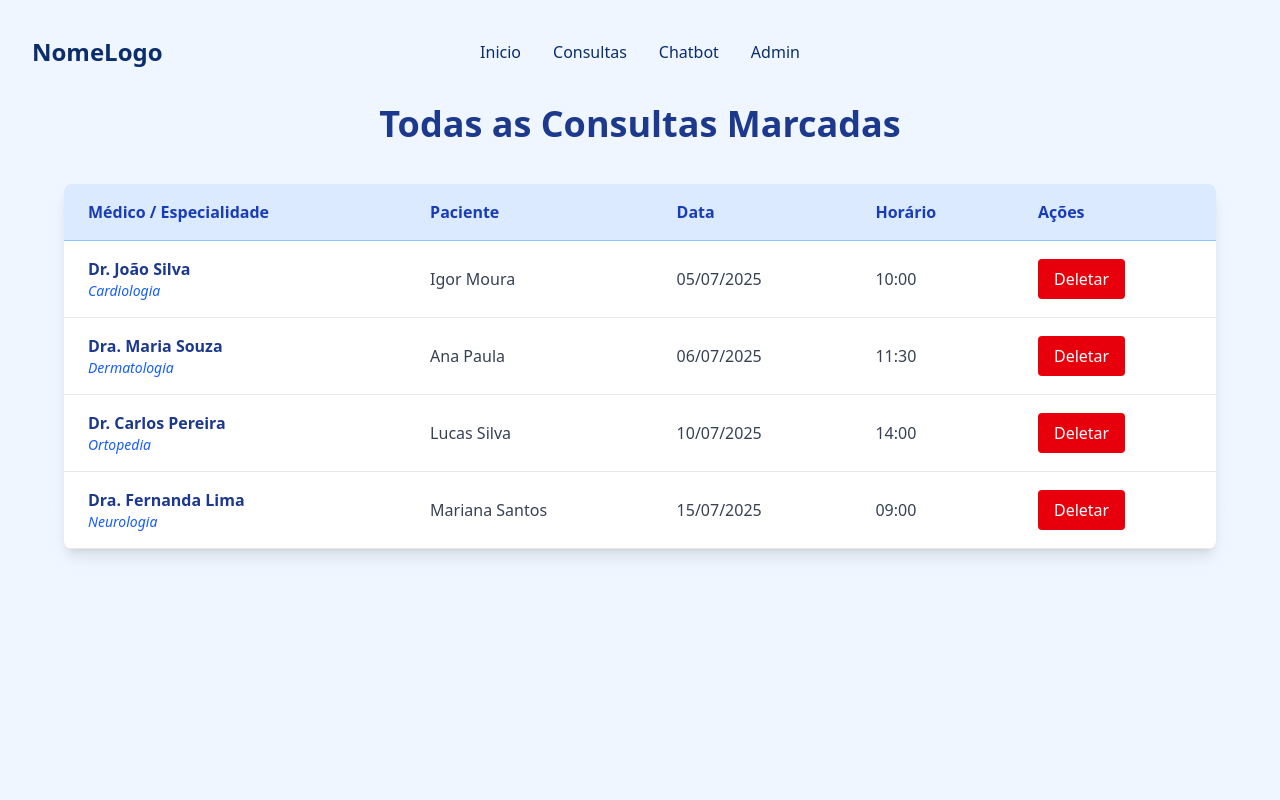
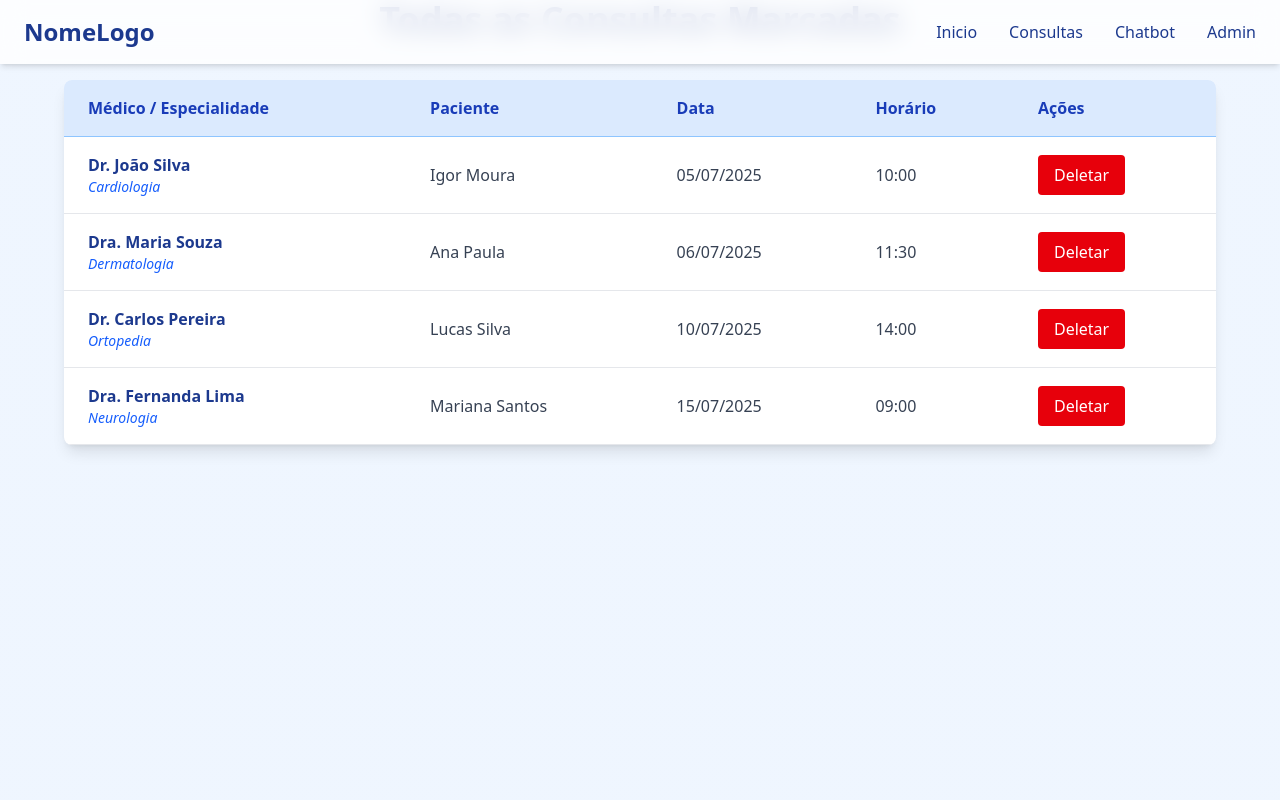
Before and after one commit to igormooura/ChatBot, a React (Vite) app in the folder frontend/: page /admin in a window 1280 px wide. Shown: the top 800 px of the page. Built offline with nearby package versions, Linux system fonts and the light colour scheme.

Commit message:
fix: agora a header não atrapalha a div central a centralizar sim é isso

```diff
--- a/frontend/src/components/Header/Header.tsx
+++ b/frontend/src/components/Header/Header.tsx
@@ -3,65 +3,84 @@ import { TfiClose, TfiAlignLeft } from "react-icons/tfi";
 import { Link } from "react-router-dom";
 
 const Header = () => {
-  const [nav, setNav] = useState(false);
-  const handleClick = () => setNav(!nav);
+  const [navOpen, setNavOpen] = useState(false);
+
+  const toggleNav = () => setNavOpen((prev) => !prev);
+  const closeNav = () => setNavOpen(false);
 
   return (
-    <header className="w-full px-8 py-9 bg-blue-50 flex items-center justify-between relative">
-      <div className="text-2xl font-bold text-[#0B2D6B] z-10">NomeLogo</div>
+    <>
+      <header className="fixed top-0 left-0 w-full bg-white/80 backdrop-blur-md shadow-md z-30">
+        <div className="max-w-7xl mx-auto flex items-center justify-between px-6 py-4">
+          <div className="text-2xl font-bold text-blue-900 cursor-pointer">
+            <Link to="/" onClick={closeNav}>
+              NomeLogo
+            </Link>
+          </div>
 
-      <nav className="hidden md:flex absolute left-1/2 transform -translate-x-1/2 space-x-8">
-        <Link to="/" className="text-[#0B2D6B] font-medium">
+          <nav className="hidden md:flex space-x-8 text-blue-900 font-medium">
+            <Link to="/" onClick={closeNav} className="hover:text-blue-700 hover:underline">
               Inicio
             </Link>
-         {/* depois pra vai pra /user */}
-        <Link to="/login" onClick={() => setNav(false)} className="text-[#0B2D6B] font-medium">
+            <Link to="/user" onClick={closeNav} className="hover:text-blue-700 hover:underline">
               Consultas
             </Link>
-        <Link to="/chatbot" className="text-[#0B2D6B] font-medium">
+            <Link to="/chatbot" onClick={closeNav} className="hover:text-blue-700 hover:underline">
               Chatbot
             </Link>
-        {/* depois pra vai pra /admin */}
-        <Link to="/login" className="text-[#0B2D6B] font-medium">
+            <Link to="/admin" onClick={closeNav} className="hover:text-blue-700 hover:underline">
               Admin
             </Link>
           </nav>
 
-      {/* Mobile */}
-      <div className="md:hidden text-[#0B2D6B] z-10" onClick={handleClick}>
-        {nav ? <TfiClose size={24} /> : <TfiAlignLeft size={24} />}
+          <button
+            onClick={toggleNav}
+            className="md:hidden text-blue-900 focus:outline-none"
+            aria-label="Toggle menu"
+          >
+            {navOpen ? <TfiClose size={28} /> : <TfiAlignLeft size={28} />}
+          </button>
         </div>
+      </header>
 
-      {/* Mobile */}
+
+
       <div
-        className={`${
-          nav ? "left-0" : "-left-full"
-        } fixed top-0 w-[60%] h-full bg-blue-50 shadow-md border-r border-gray-200 transition-all duration-500 md:hidden`}
+        className={`fixed top-0 left-0 w-[45%] h-full bg-white shadow-xl z-50 transition-all duration-300 ease-in-out transform ${
+          navOpen ? "translate-x-0" : "-translate-x-full"
+        } md:hidden`}
       >
-        <ul className="p-4 space-y-4 mt-16">
+
+
+        <ul className="p-4 space-y-6 mt-20">
+        <div className="text-2xl font-bold text-blue-900 cursor-pointer">
+            <Link to="/" onClick={closeNav}>
+              NomeLogo
+            </Link>
+          </div>
           <li>
-            <Link to="/" onClick={() => setNav(false)} className="text-[#0B2D6B] font-medium">
+            <Link to="/" onClick={closeNav} className="text-blue-900 font-medium text-lg">
               Inicio
             </Link>
           </li>
           <li>
-            <Link to="/user" onClick={() => setNav(false)} className="text-[#0B2D6B] font-medium">
+            <Link to="/user" onClick={closeNav} className="text-blue-900 font-medium text-lg">
               Consultas
             </Link>
           </li>
           <li>
-            <Link to="/chatbot" onClick={() => setNav(false)} className="text-[#0B2D6B] font-medium">
+            <Link to="/chatbot" onClick={closeNav} className="text-blue-900 font-medium text-lg">
               Chatbot
             </Link>
           </li>
           <li>
-            <Link to="/admin" onClick={() => setNav(false)} className="text-[#0B2D6B] font-medium">
+            <Link to="/admin" onClick={closeNav} className="text-blue-900 font-medium text-lg">
               Admin
             </Link>
           </li>
         </ul>
       </div>
-    </header>
+    </>
   );
 };
 
```
Lines whose indentation alone changed are shown as unchanged.
